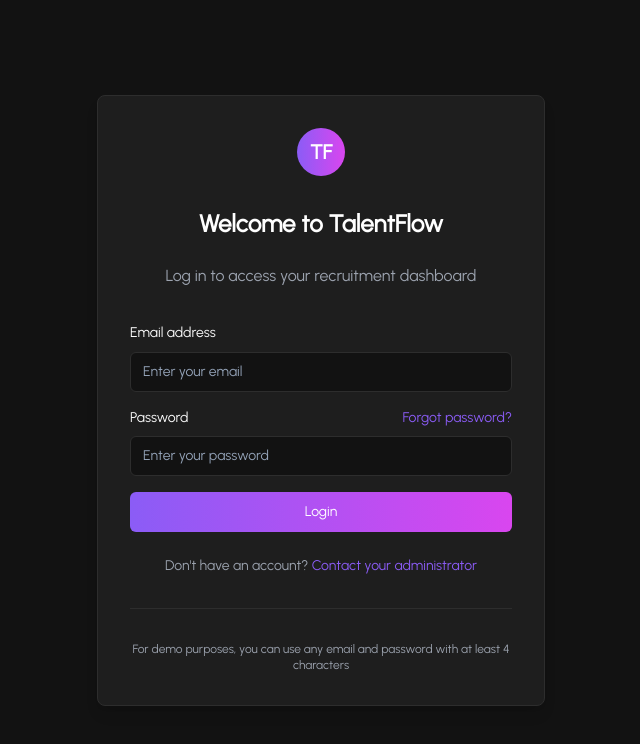
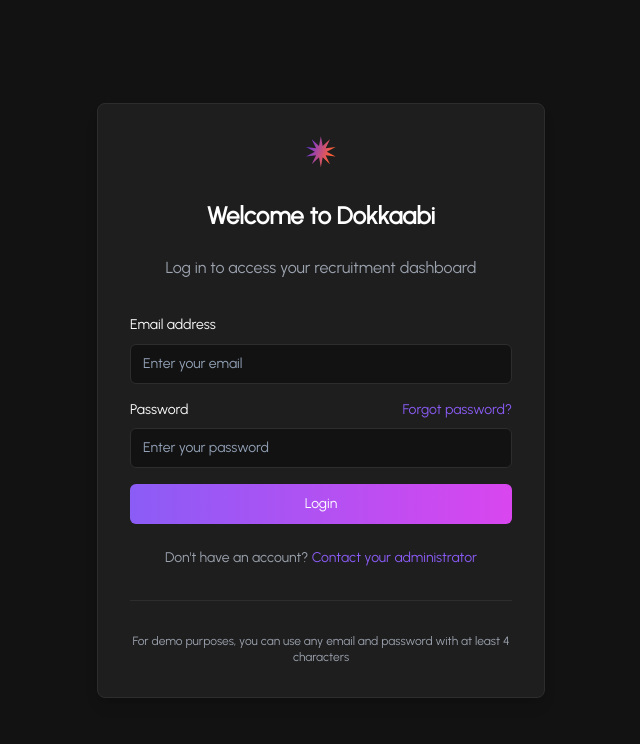
Before and after one commit to gopikant21/dokkaabi, a React (Vite) app: page /login in a window 1280 px wide. Shown: the top 744 px of the page, without its empty margins (319-959 px from the left). Built offline with nearby package versions, Linux system fonts and the light colour scheme.

Commit message:
feat: update title and logo in Login page for brand consistency

```diff
--- a/index.html
+++ b/index.html
@@ -3,7 +3,7 @@
   <head>
     <meta charset="UTF-8" />
     <meta name="viewport" content="width=device-width, initial-scale=1.0" />
-    <title>talent-flow-pilot</title>
+    <title>Dokkaabi</title>
     <meta name="description" content="Lovable Generated Project" />
     <meta name="author" content="Lovable" />
 
--- a/src/pages/Login.tsx
+++ b/src/pages/Login.tsx
@@ -26,12 +26,12 @@ export default function Login() {
     <div className="min-h-screen flex items-center justify-center bg-dashboard-dark-bg">
       <div className="w-full max-w-md p-8 bg-dashboard-card-bg rounded-lg shadow-lg border border-dashboard-border">
         <div className="flex justify-center mb-8">
-          <div className="h-12 w-12 rounded-full bg-gradient-to-r from-dashboard-accent-purple to-dashboard-accent-pink flex items-center justify-center text-white font-bold text-xl">
-            TF
-          </div>
+        <div className="h-8 w-8 flex items-center justify-center">
+          <img src="/Star 1.svg" alt="Dokkaabi logo" className="w-full h-full" />
+        </div>
         </div>
 
-        <h1 className="text-2xl font-bold text-center mb-6">Welcome to TalentFlow</h1>
+        <h1 className="text-2xl font-bold text-center mb-6">Welcome to Dokkaabi</h1>
         <p className="text-dashboard-text-secondary text-center mb-8">
           Log in to access your recruitment dashboard
         </p>
```
